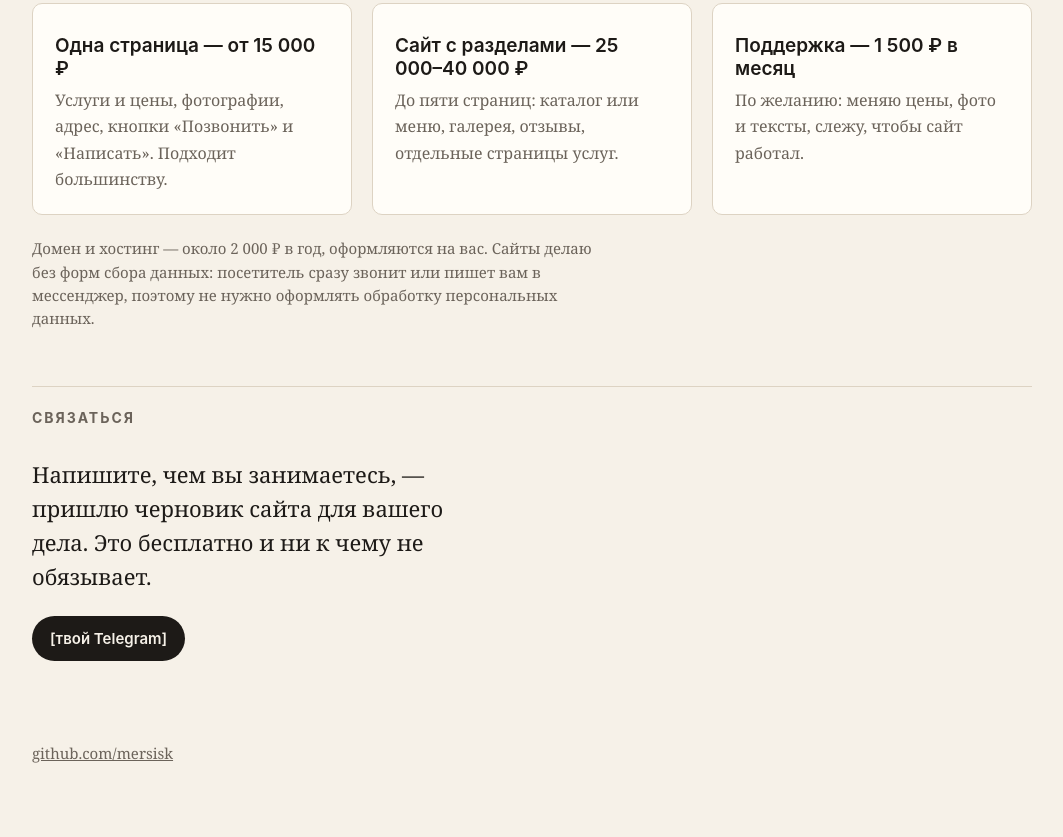
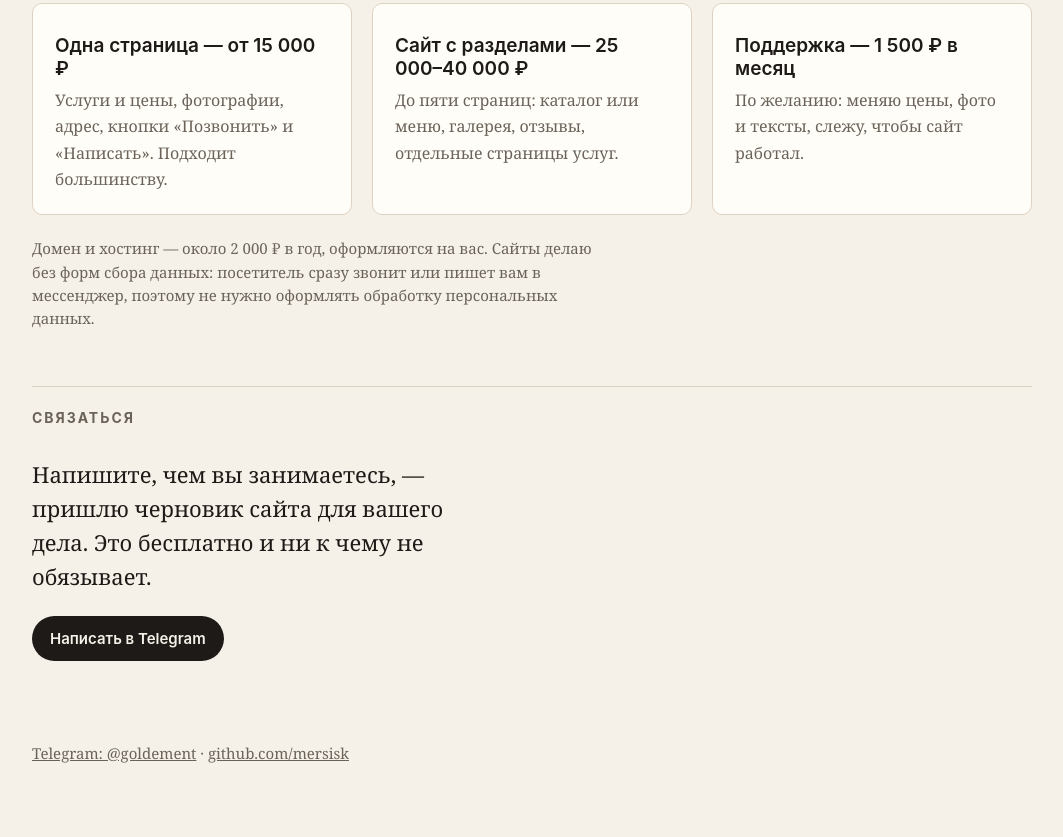
Before and after one commit to mersisk/mersisk.github.io, a plain HTML site: page index.html in a window 1280 px wide. Shown: the part 1786-2623 px from the top of the page, without its empty margins (108-1171 px from the left). Drawn offline with Linux system fonts and the light colour scheme.

Commit message:
Портфолио: контакт в Telegram
Co-Authored-By: Claude Fable 5.2 <noreply@anthropic.com>

```diff
--- a/index.html
+++ b/index.html
@@ -97,11 +97,11 @@ footer a{color:inherit}
 
     <h2 id="contact">Связаться</h2>
     <p class="cta">Напишите, чем вы занимаетесь, — пришлю черновик сайта для вашего дела. Это бесплатно и ни к чему не обязывает.</p>
-    <p><a class="btn" href="#">[твой Telegram]</a></p>
+    <p><a class="btn" href="https://t.me/goldement" target="_blank" rel="noopener">Написать в Telegram</a></p>
   </main>
 
   <footer>
-    <a href="https://github.com/mersisk" target="_blank" rel="noopener">github.com/mersisk</a>
+    <a href="https://t.me/goldement" target="_blank" rel="noopener">Telegram: @goldement</a> · <a href="https://github.com/mersisk" target="_blank" rel="noopener">github.com/mersisk</a>
   </footer>
 </div>
 </body>
```
